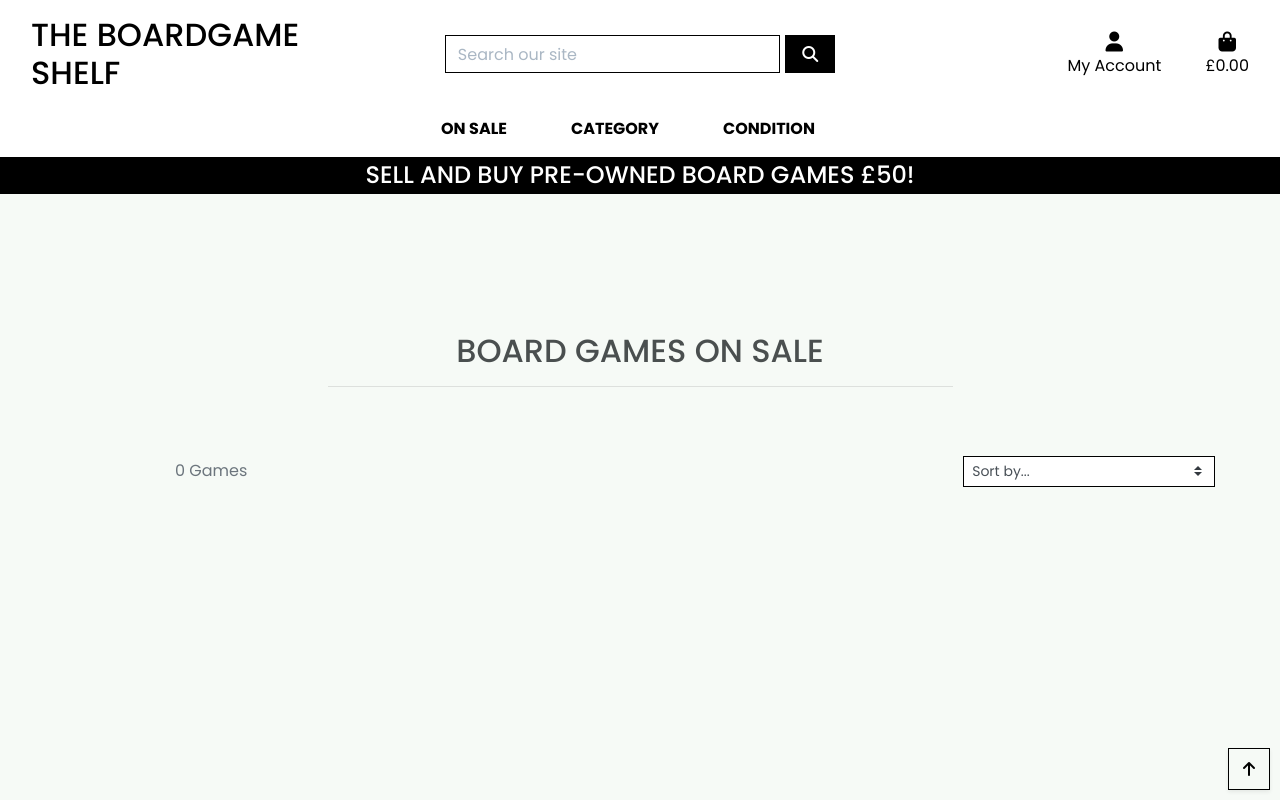
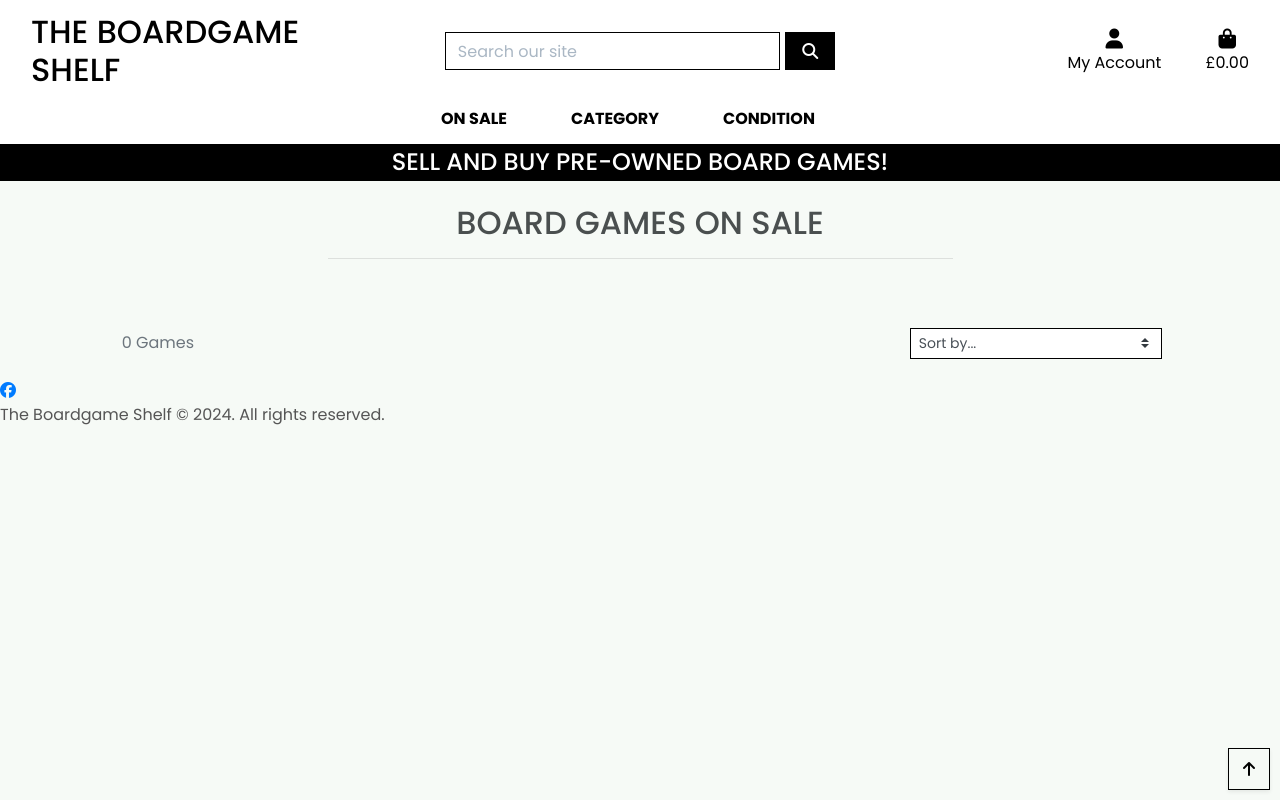
Before and after one commit to StefFrustagli/board_gamers_vault, a Django app: page /marketplace/ in a window 1280 px wide. Run offline with Django 3.2, Linux system fonts and the light colour scheme; data that the repository does not hold is empty; some libraries are stand-ins or nearby versions.

Commit message:
STYLE: Enhance UI margins and paddings for better spacing
This commit refines the margins and paddings throughout the application to improve the overall layout and spacing. This change aims to enhance the visual appeal and usability by ensuring consistent and aesthetically pleasing spacing.

```diff
--- a/marketplace/templates/marketplace/games_list.html
+++ b/marketplace/templates/marketplace/games_list.html
@@ -29,9 +29,9 @@
             {{ no_games_message }}
         </div>
         {% endif %}
-        <div class="product-container col-10 offset-1">
+        <div class="product-container col-10">
             <div class="row mt-1 mb-2">
-                <div class="col-12 col-md-6 my-auto order-md-last d-flex justify-content-center justify-content-md-end">
+                <div class="col-12 col-md-6 my-auto order-md-last d-flex justify-content-md-end">
                     <div class="sort-select-wrapper w-50">
                         <select id="sort-selector" class="custom-select custom-select-sm rounded-0 border border-{% if current_sorting != 'None_None' %}info{% else %}black{% endif %}">
                             <option value="reset" {% if current_sorting == 'None_None' %}selected{% endif %}>Sort by...</option>
--- a/static/css/base.css
+++ b/static/css/base.css
@@ -26,12 +26,12 @@ button, input, optgroup, select, textarea {
 
 /* Gamelist container */
 #gamelist-container {
-  margin-top: 10rem; /* Override existing margin-top */
+  margin-top: 2rem; /* Override existing margin-top */
   color: rgb(74, 79, 79);
 }
 
 #gamelist-detail {
-  margin-top: 15rem; /* Override existing margin-top */
+  margin-top: 2rem; /* Override existing margin-top */
   color: rgb(74, 79, 79);
 }
 
@@ -52,11 +52,13 @@ button, input, optgroup, select, textarea {
   display: flex;
   justify-content: center;
   align-items: center;
+  text-align: center;
 }
 .image-container img {
-  width: 100%;
+  width: 50%;
   height: auto;
   object-fit: cover; /* Ensure the image covers the container */
+  display: inline-block;
 }
 
 /* from Bulma - framework similar to bootstrap */
@@ -335,15 +337,23 @@ input[name='q']::placeholder {
     padding-top: 164px;
   }
 
+  .nav-link {
+    padding: 0.3rem 1rem;
+  }
+
 }
 
 /* pad the top a bit when navbar is collapsed on mobile */
 @media (max-width: 991px) {
-    .header-container {
-        padding-top: 116px;
-    }
+  body {
+   height: calc(100vh - 116px);
+  }
 
-    body {
-        height: calc(100vh - 116px);
-    }
+  .header-container {
+    padding-top: 116px;
+  }
+
+  .nav-link {
+    padding: 0 !important;
+  }
 }
--- a/templates/base.html
+++ b/templates/base.html
@@ -140,7 +140,7 @@
         <!-- First banner -->
         <div id="first-banner" class="row text-center">
             <div class="col bg-black text-white">
-                <h4 class="logo-font my-1">Sell and buy pre-owned board games £{{ free_delivery_threshold }}!</h4>
+                <h4 class="logo-font my-1">Sell and buy pre-owned board games!</h4>
             </div>
         </div>
 
@@ -192,7 +192,10 @@
         {% endblock %}
     </main>
     <footer>
-
+        <a href="https://www.facebook.com/YourFacebookPage" target="_blank" class="social-icon">
+            <i class="fab fa-facebook"></i>
+        </a>
+        <p>The Boardgame Shelf © 2024. All rights reserved.</p>
     </footer>
 </body>
 
```
Also changed, not shown: board_gamers_vault/settings.py (+7 -5 lines), 1 other file.
